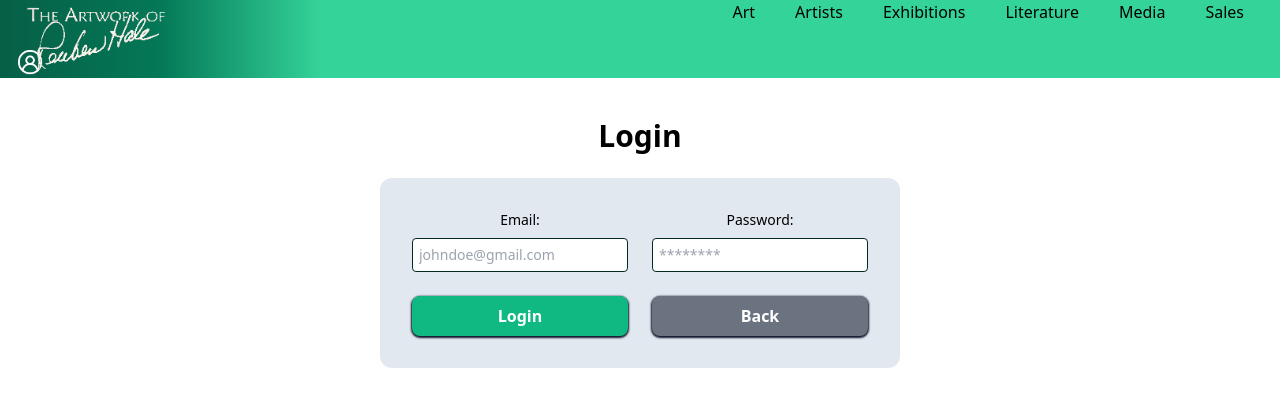
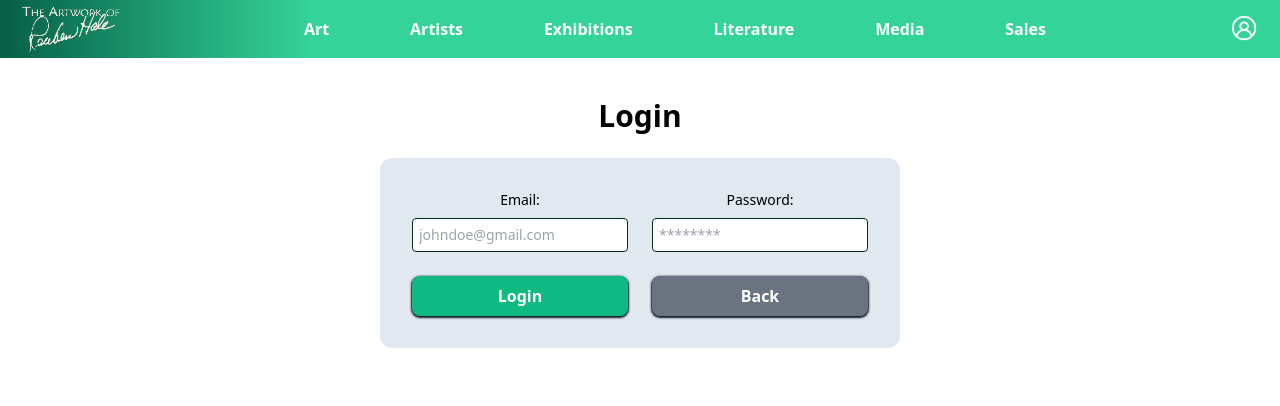
Before and after one commit to WebWarriors-UNF-CIS/rhams-old, a Next.js app: page /login in a window 1280 px wide. Shown: the top 406 px of the page. Built offline with nearby package versions, Linux system fonts and the light colour scheme; what remult would draw is missing.

Commit message:
fixed navbar

```diff
--- a/src/app/components/navbar.tsx
+++ b/src/app/components/navbar.tsx
@@ -15,11 +15,11 @@ function NavLink({ href, inner }: { href: string, inner: string | JSX.Element})
 
 export default function Nav() {
     return (
-        <nav className= "sticky top-0 w-screen h-[78px] px-4 bg-gradient-to-r from-emerald-800 via-emerald-700 via-[160px] to-[320px] to-emerald-400 text-black">
-            <Link className="text-2xl font-bold absolute left-5" href="/">
-                <Image className="p-1" width={150} height={150} src={logo} alt="Temporary Logo"/>
+        <nav className= "sticky flex top-0 justify-between w-screen items-center px-4 bg-gradient-to-r from-emerald-800 to-[310px] to-emerald-400 text-white ">
+            <Link className="p-1 mr-40 flex-shrink-0" href="/">
+                <Image width={100} height={100} src={logo} alt="Temporary Logo"/>
             </Link>
-            <ul id="navigation" className="flex justify-end items-center">
+            <ul id="navigation" className="flex flex-grow justify-between items-center text-l font-bold max-sm:absolute max-sm:inset">
                 <NavLink href="/art" inner="Art"/>
                 <NavLink href="/artists" inner="Artists"/>
                 <NavLink href="/exhibitions" inner="Exhibitions"/>
```
